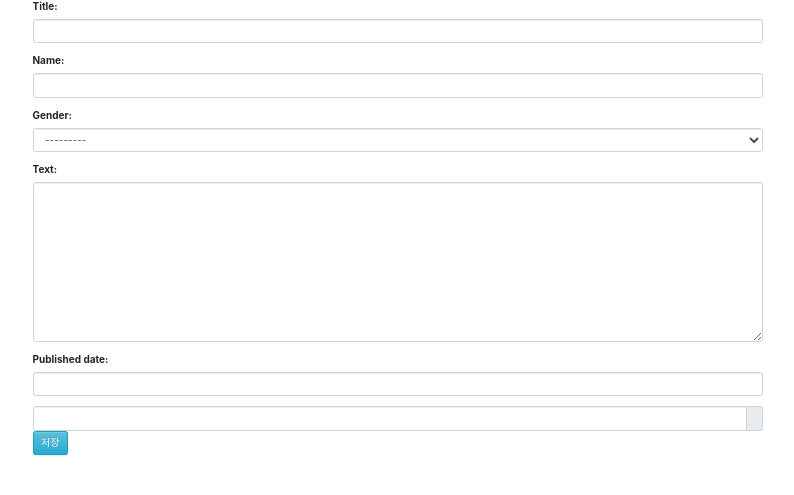
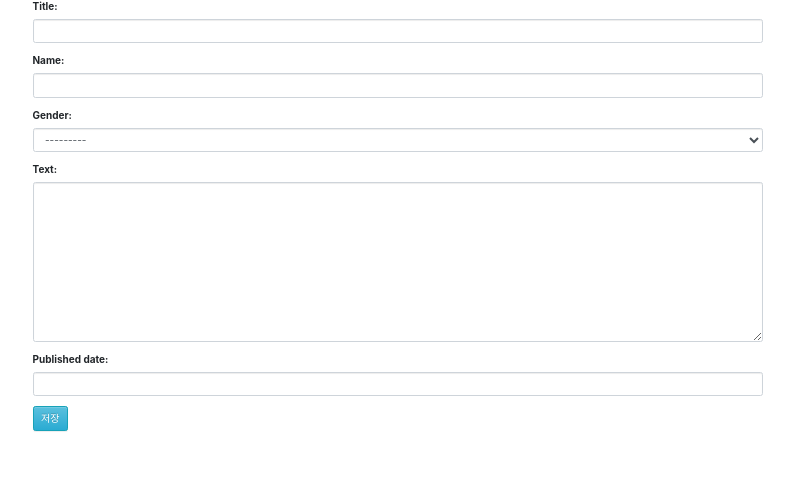
Before and after one commit to kim-seung-eun/my-first-blog, a Django app: page /post/new in a window 1280 px wide. Shown: the part 154-649 px from the top of the page, without its empty margins (60-854 px from the left). Run offline with Django 3.2, Linux system fonts and the light colour scheme; the visitor is signed in with stand-in values (Sample User, id 1); some libraries are stand-ins or nearby versions.

Commit message:
column modify

```diff
--- a/blog/templates/blog/post_edit.html
+++ b/blog/templates/blog/post_edit.html
@@ -4,12 +4,12 @@
     <p class="lead">신청서 내용 등록 및 수정 </p>
     <form method="POST" class="post-form">{% csrf_token %}
         {{ form.as_p }}
-        <div class="input-group date" id="datetimepicker1" data-target-input="nearest">
+        <!--div class="input-group date" id="datetimepicker1" data-target-input="nearest">
 		  {{ form.published_date }}
 		  <div class="input-group-append" data-target="#datetimepicker1" data-toggle="datetimepicker">
 		    <div class="input-group-text"><i class="fa fa-calendar"></i></div>
 		  </div>
-		</div>
+		</div-->
 
         <input type="submit" class="btn btn-info" value="저장">
     </form>
```
